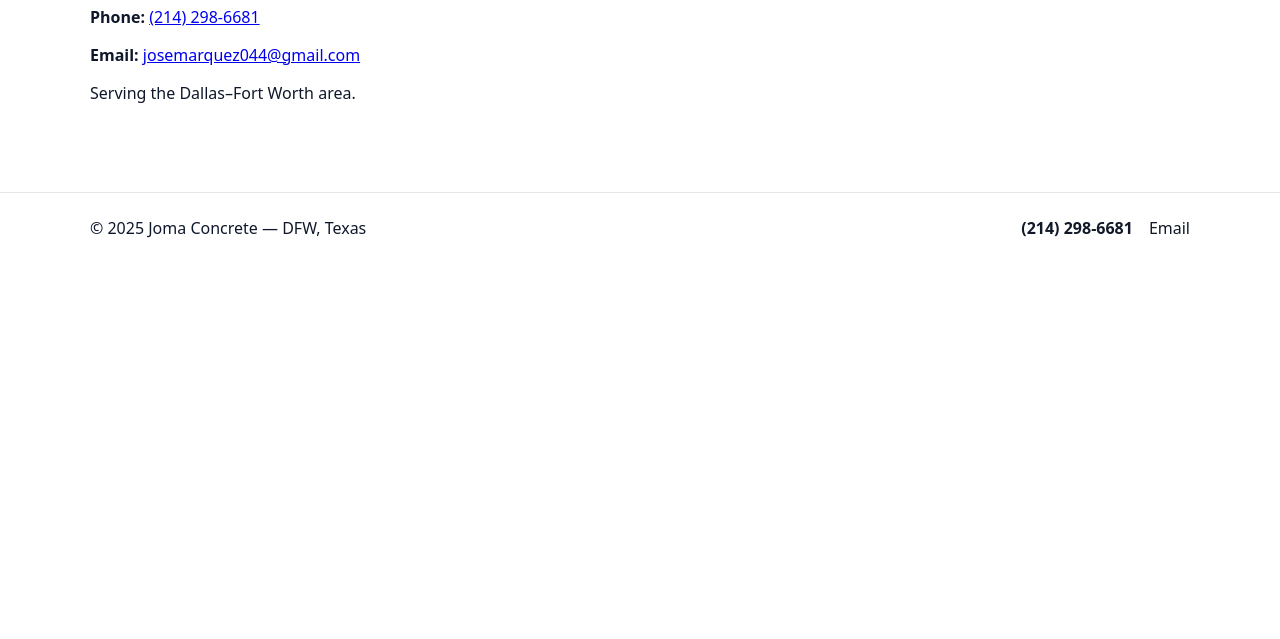
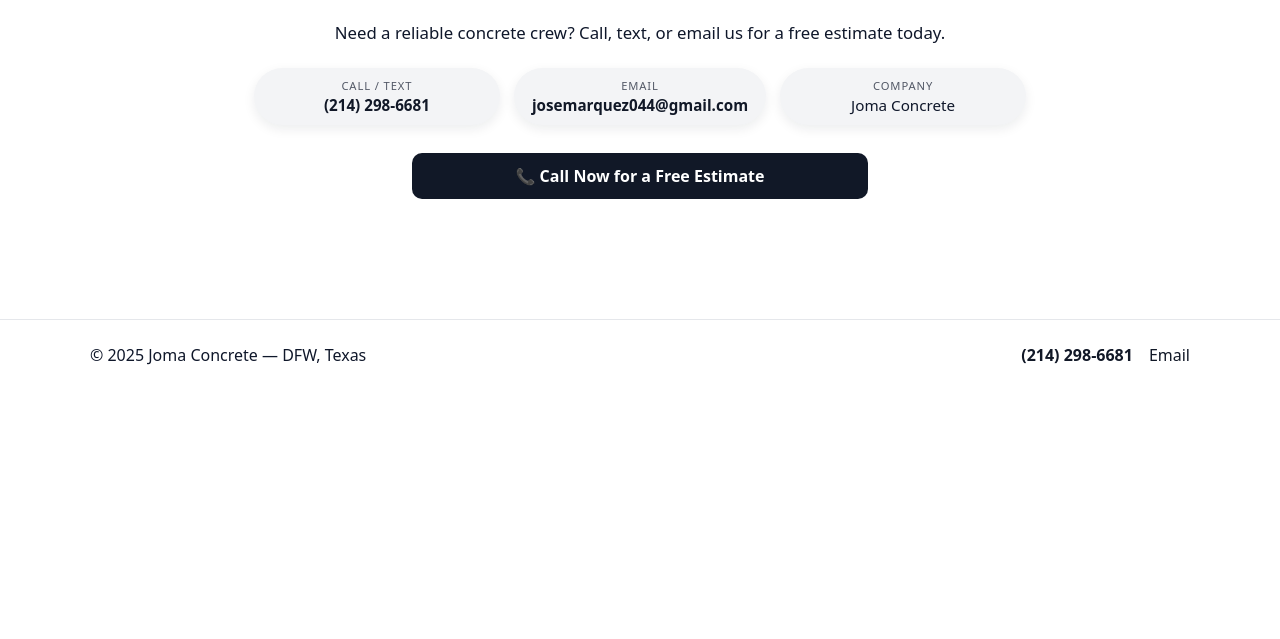
Before and after one commit to keyserjose044/jomaconcrete, an Astro site: page /contact in a window 1280 px wide. Shown: the part 161-800 px from the top of the page. Built offline with nearby package versions, Linux system fonts and the light colour scheme; Astro itself is replaced by a stand-in of ours.

Commit message:
Update contact.astro

```diff
--- a/src/pages/contact.astro
+++ b/src/pages/contact.astro
@@ -1,9 +1,128 @@
 ---
 import BaseLayout from '../layouts/BaseLayout.astro';
+
+const SITE_NAME = 'Joma Concrete';
+const SITE_PHONE = '(214) 298-6681';
+const SITE_EMAIL = 'josemarquez044@gmail.com';
+
+// Format phone for tel link
+const phoneDigits = SITE_PHONE.replace(/\D/g, '');
+const phoneHref = `tel:1${phoneDigits}`;
+const mailHref = `mailto:${SITE_EMAIL}`;
 ---
-<BaseLayout title="Contact | Joma Concrete" description="Free estimates. Call (214) 298-6681 or send a message.">
-  <h1>Contact</h1>
-  <p><strong>Phone:</strong> <a href="tel:12142986681">(214) 298-6681</a></p>
-  <p><strong>Email:</strong> <a href="mailto:josemarquez044@gmail.com">josemarquez044@gmail.com</a></p>
-  <p>Serving the Dallas–Fort Worth area.</p>
+
+<BaseLayout
+  title="Contact | Joma Concrete"
+  description="Free estimates. Call (214) 298-6681 or send a message — serving the Dallas–Fort Worth area."
+>
+  <section class="content contact">
+    <h1>Contact Us</h1>
+    <p class="contact-lede">
+      Need a reliable concrete crew? Call, text, or email us for a free estimate today.
+    </p>
+
+    <div class="contact-pills">
+      <div class="contact-pill">
+        <span class="pill-label">Call / Text</span>
+        <a href={phoneHref}>{SITE_PHONE}</a>
+      </div>
+
+      <div class="contact-pill">
+        <span class="pill-label">Email</span>
+        <a href={mailHref}>{SITE_EMAIL}</a>
+      </div>
+
+      <div class="contact-pill">
+        <span class="pill-label">Company</span>
+        <span>{SITE_NAME}</span>
+      </div>
+    </div>
+
+    <a class="btn btn-primary btn-wide" href={phoneHref}>
+      📞 Call Now for a Free Estimate
+    </a>
+  </section>
+
+  <style>
+    .contact {
+      text-align: center;
+      margin-top: 3rem;
+      margin-bottom: 3rem;
+    }
+
+    .contact-lede {
+      max-width: 40rem;
+      margin: 0.5rem auto 1.5rem;
+      font-size: 1.05rem;
+    }
+
+    .contact-pills {
+      display: flex;
+      flex-wrap: wrap;
+      justify-content: center;
+      gap: 14px;
+      margin-bottom: 1.75rem;
+    }
+
+    .contact-pill {
+      min-width: 210px;
+      padding: 10px 18px;
+      border-radius: 999px;
+      background: #f3f4f6;
+      box-shadow: 0 4px 12px rgba(15, 23, 42, 0.08);
+      display: flex;
+      flex-direction: column;
+      align-items: center;
+      font-size: 0.95rem;
+    }
+
+    .pill-label {
+      font-size: 0.7rem;
+      text-transform: uppercase;
+      letter-spacing: 0.08em;
+      opacity: 0.7;
+      margin-bottom: 2px;
+    }
+
+    .contact-pill a {
+      font-weight: 600;
+      color: #111827;
+      text-decoration: none;
+    }
+
+    .contact-pill a:hover {
+      text-decoration: underline;
+    }
+
+    .btn {
+      display: inline-block;
+      padding: 12px 18px;
+      border-radius: 10px;
+      font-weight: 600;
+      text-decoration: none;
+      transition: background 0.15s ease, color 0.15s ease;
+    }
+
+    .btn-primary {
+      background: #111827;
+      color: #fff;
+    }
+
+    .btn-primary:hover {
+      background: #0b1220;
+    }
+
+    .btn-wide {
+      display: block;
+      width: min(420px, 100%);
+      margin: 0 auto;
+    }
+
+    @media (max-width: 480px) {
+      .btn-wide {
+        width: 90%;
+        max-width: 360px;
+      }
+    }
+  </style>
 </BaseLayout>
```
